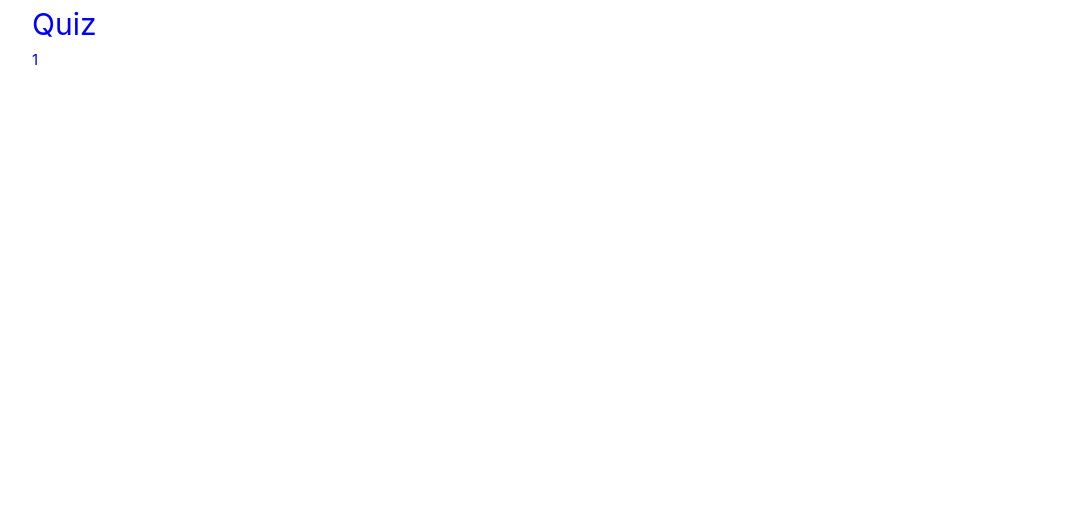
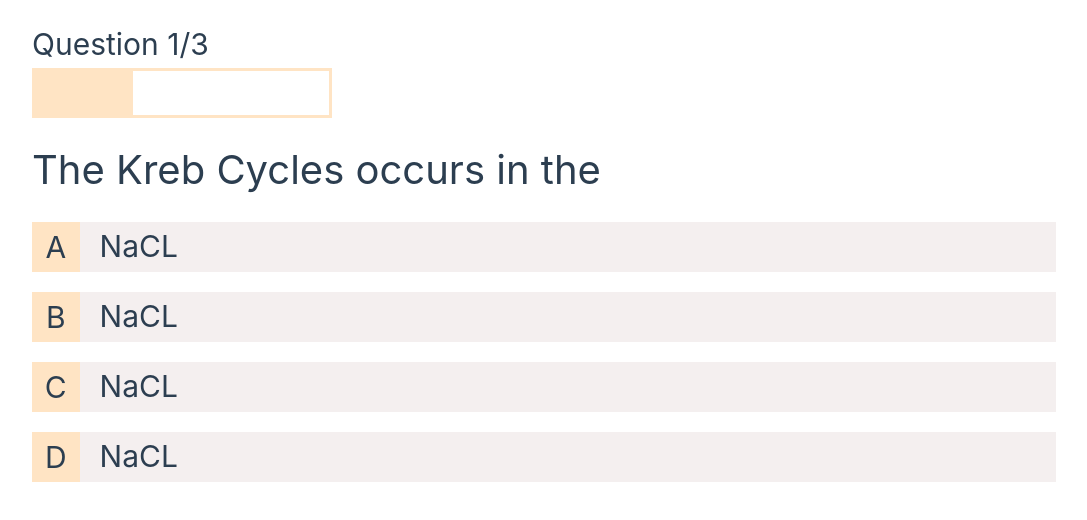
Before and after one commit to hwangblood/Vue3-Crash-Course, a Vue app in the folder 03-QuizApp/: page /quiz/1 in a window 1280 px wide. Shown: the top 520 px of the page, without its empty margins (96-1183 px from the left). Built offline with nearby package versions, Linux system fonts and the light colour scheme.

Commit message:
quiz: UI for quiz page

```diff
--- a/03-QuizApp/src/views/QuizView.vue
+++ b/03-QuizApp/src/views/QuizView.vue
@@ -5,14 +5,90 @@ const route = useRoute();
 </script>
 
 <template>
-  <div class="quiz">
-    <h1>Quiz</h1>
-    <p>{{ route.params.id }}</p>
+  <div>
+    <header>
+      <h4>Question 1/3</h4>
+      <div class="bar">
+        <div class="completion"></div>
+      </div>
+    </header>
+    <div>
+      <div class="question-container">
+        <h1 class="question">The Kreb Cycles occurs in the</h1>
+      </div>
+      <div class="options-container">
+        <div class="option">
+          <p class="option-label">A</p>
+          <div class="option-value">
+            <p>NaCL</p>
+          </div>
+        </div>
+        <div class="option">
+          <p class="option-label">B</p>
+          <div class="option-value">
+            <p>NaCL</p>
+          </div>
+        </div>
+        <div class="option">
+          <p class="option-label">C</p>
+          <div class="option-value">
+            <p>NaCL</p>
+          </div>
+        </div>
+        <div class="option">
+          <p class="option-label">D</p>
+          <div class="option-value">
+            <p>NaCL</p>
+          </div>
+        </div>
+      </div>
+    </div>
   </div>
 </template>
 
 <style scoped>
-.quiz {
-  color: blue;
+header {
+  margin-top: 20px;
+}
+header h4 {
+  font-size: 30px;
+}
+
+.bar {
+  width: 300px;
+  height: 50px;
+  border: 3px solid bisque;
+}
+.completion {
+  height: 100%;
+  width: 33.33%;
+  background-color: bisque;
+}
+
+.question-container {
+  margin-top: 20px;
+}
+.question {
+  font-size: 40px;
+  margin-bottom: 20px;
+}
+.option {
+  display: flex;
+  margin-bottom: 20px;
+}
+.option-label {
+  background-color: bisque;
+  width: 50px;
+  height: 50px;
+  font-size: 30px;
+  display: flex;
+  align-items: center;
+  justify-content: center;
+}
+.option-value {
+  background-color: rgb(244, 239, 239);
+  width: 100%;
+  font-size: 30px;
+  padding: 0 20px;
 }
 </style>
```
